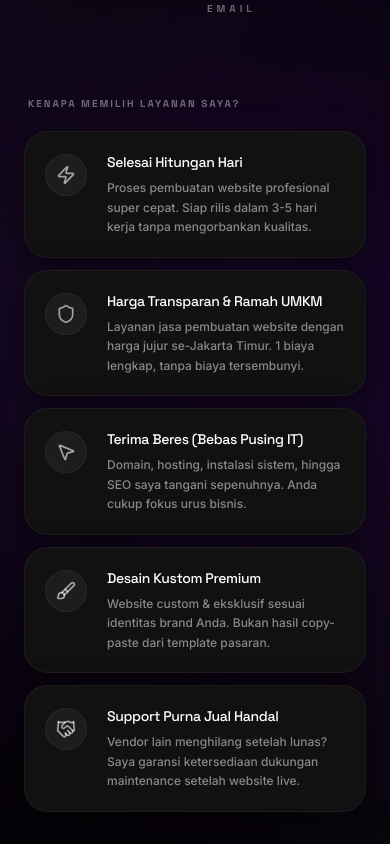
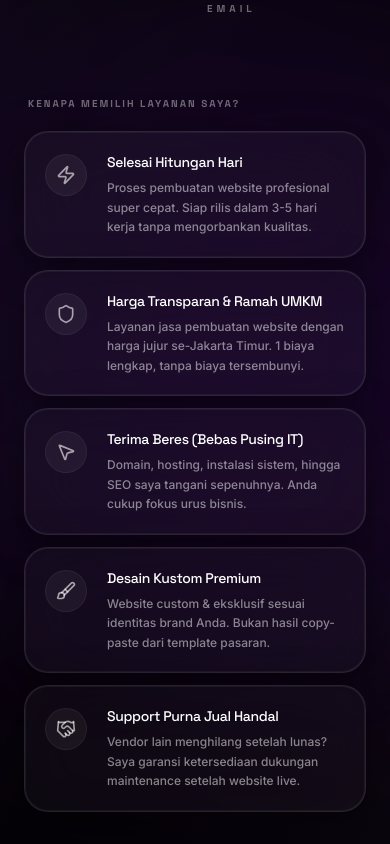
Before and after one commit to divorahim13/devdivo, a Next.js app: page / in a window 390 px wide. Shown: the part 7500-8344 px from the top of the page. Built offline with nearby package versions, Linux system fonts and the light colour scheme.

Commit message:
UI enhancements: Responsive fixes, translation, & glassmorphism

```diff
--- a/app/page.tsx
+++ b/app/page.tsx
@@ -808,7 +808,7 @@ const ContactSection = () => {
                   initial={{ opacity: 0, x: -20 }}
                   whileInView={{ opacity: 1, x: 0 }}
                   transition={{ delay: i * 0.1 }}
-                  className="bg-[#111111] border border-white/5 p-5 rounded-[24px] flex items-start gap-5 group hover:border-[#8B5CF6]/30 hover:bg-[#1a1a1a] shadow-[0_10px_30px_rgba(0,0,0,0.5)] transition-all cursor-default"
+                  className="bg-white/[0.03] backdrop-blur-2xl border border-white/10 p-5 rounded-[24px] flex items-start gap-5 group hover:border-white/20 hover:bg-white/[0.08] shadow-[0_10px_40px_rgba(0,0,0,0.5),inset_0_0_0_1px_rgba(255,255,255,0.05)] transition-all cursor-default"
                 >
                   <div className="mt-0.5 bg-white/5 p-2.5 rounded-full border border-white/5 group-hover:bg-[#8B5CF6]/10 group-hover:border-[#8B5CF6]/30 transition-all">
                     {benefit.icon}
```
